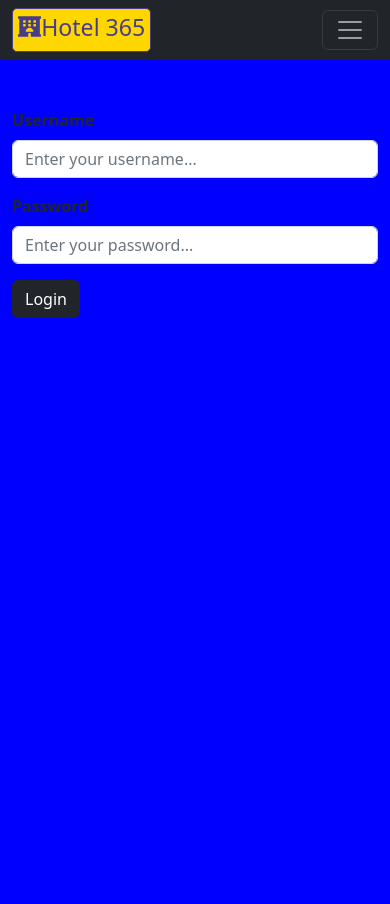
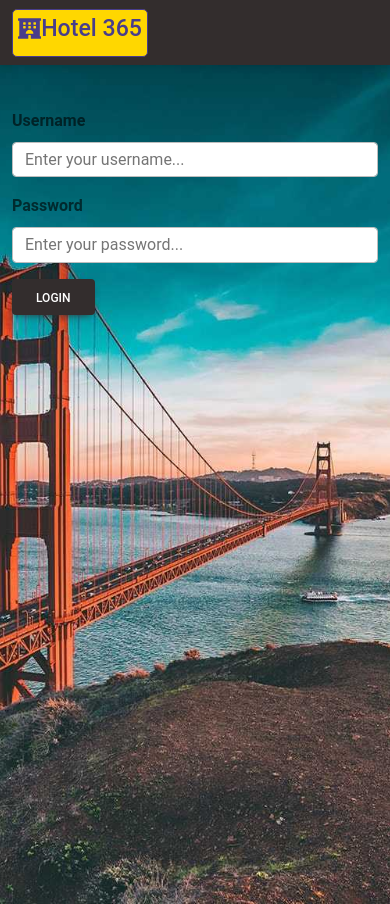
Before and after one commit to HF-exp-2-pi-i-x/MERN-hotel-booking-project, a React (Vite) app in the folder client/: page /login in a window 390 px wide. Built offline with nearby package versions, Linux system fonts and the light colour scheme.

Commit message:
responsive bg

```diff
--- a/client/src/index.scss
+++ b/client/src/index.scss
@@ -1,4 +1,4 @@
-// @import '~mdb-ui-kit/css/mdb.min.css';
+@import '../node_modules/mdb-ui-kit/css/mdb.min.css';
 
 
 :root {
--- a/client/src/main.jsx
+++ b/client/src/main.jsx
@@ -13,8 +13,9 @@ import './index.scss'
 import axios from "axios";
 
 //mdb
-import * as mdb from 'mdb-ui-kit'; // lib
-// import 'mdb-ui-kit/css/mdb.min.css';
+import { Input } from 'mdb-ui-kit'; // module
+
+
 
 import {AuthContextProvider} from "./context/AuthContext";
 import {SearchContextProvider} from "./context/SearchContext";
--- a/client/src/pages/home/Home.jsx
+++ b/client/src/pages/home/Home.jsx
@@ -5,11 +5,12 @@ import ProperyList from "../../components/propertyList/PropertyList";
 import FeaturedProperties from "../../components/featuredProperties/FeaturedProperties";
 import MailList from "../../components/mailList/MailList";
 import Footer from "../../components/footer/Footer";
+import golden from "../../assets/golden.jpg";
 
 
 const Home = ()=>{
   return (
-   <div>
+   <div className="bg-image" style={{backgroundImage:`url(${golden})`,height:"auto"}}>
       <Navbar/>
       <Header/>
       <div className="home-container container-fluid">
--- a/client/src/pages/hotel/Hotel.jsx
+++ b/client/src/pages/hotel/Hotel.jsx
@@ -13,6 +13,9 @@ import useFetch from "../../hooks/useFetch";
 import {SearchContext} from "../../context/SearchContext";
 import {AuthContext} from "../../context/AuthContext";
 import Reserve from "../../components/reserve/Reserve";
+
+import golden from "../../assets/golden.jpg";
+
 
 
 const Hotel = () => {
@@ -87,7 +90,7 @@ const Hotel = () => {
   }
 
   return (
-    <div >
+    <div className="bg-image" style={{backgroundImage:`url(${golden})`,height:"auto"}}>
        <Navbar/>
        <>
         {loading?("loading"):(
--- a/client/src/pages/login/Login.jsx
+++ b/client/src/pages/login/Login.jsx
@@ -3,6 +3,8 @@ import {useContext,useState} from "react";
 import {useNavigate} from "react-router-dom";
 import {AuthContext} from "../../context/AuthContext";
 import Navbar from "../../components/navbar/Navbar";
+import golden from "../../assets/golden.jpg";
+
 
 
 const Login = () => {
@@ -37,7 +39,7 @@ const Login = () => {
   }
 
   return (
-      <>
+      <div className="bg-image vh-100" style={{backgroundImage:`url(${golden})`,height:"auto"}}>
         <Navbar/>
         <form className="container mt-5">
           <div className="mb-3">
@@ -71,7 +73,7 @@ const Login = () => {
           </button>
           {error && <span>{error.message}</span>}
         </form>
-        </>
+        </div>
   )
 }
 
--- a/client/src/pages/register/Register.jsx
+++ b/client/src/pages/register/Register.jsx
@@ -2,6 +2,7 @@ import axios from "axios";
 import {useState} from "react";
 import {useNavigate} from "react-router-dom";
 import Navbar from "../../components/navbar/Navbar";
+import golden from "../../assets/golden.jpg";
 
 const Register = () => {
 
@@ -33,7 +34,7 @@ const Register = () => {
   }
 
   return (
-    <>
+    <div className="bg-image vh-100" style={{backgroundImage:`url(${golden})`,height:"auto"}}>
 
     <Navbar/>
 
@@ -118,7 +119,7 @@ const Register = () => {
         </button>
 
       </form>
-      </>
+      </div>
   )
 }
 
```
Also changed, not shown: client/src/assets/golden.jpg (added).
